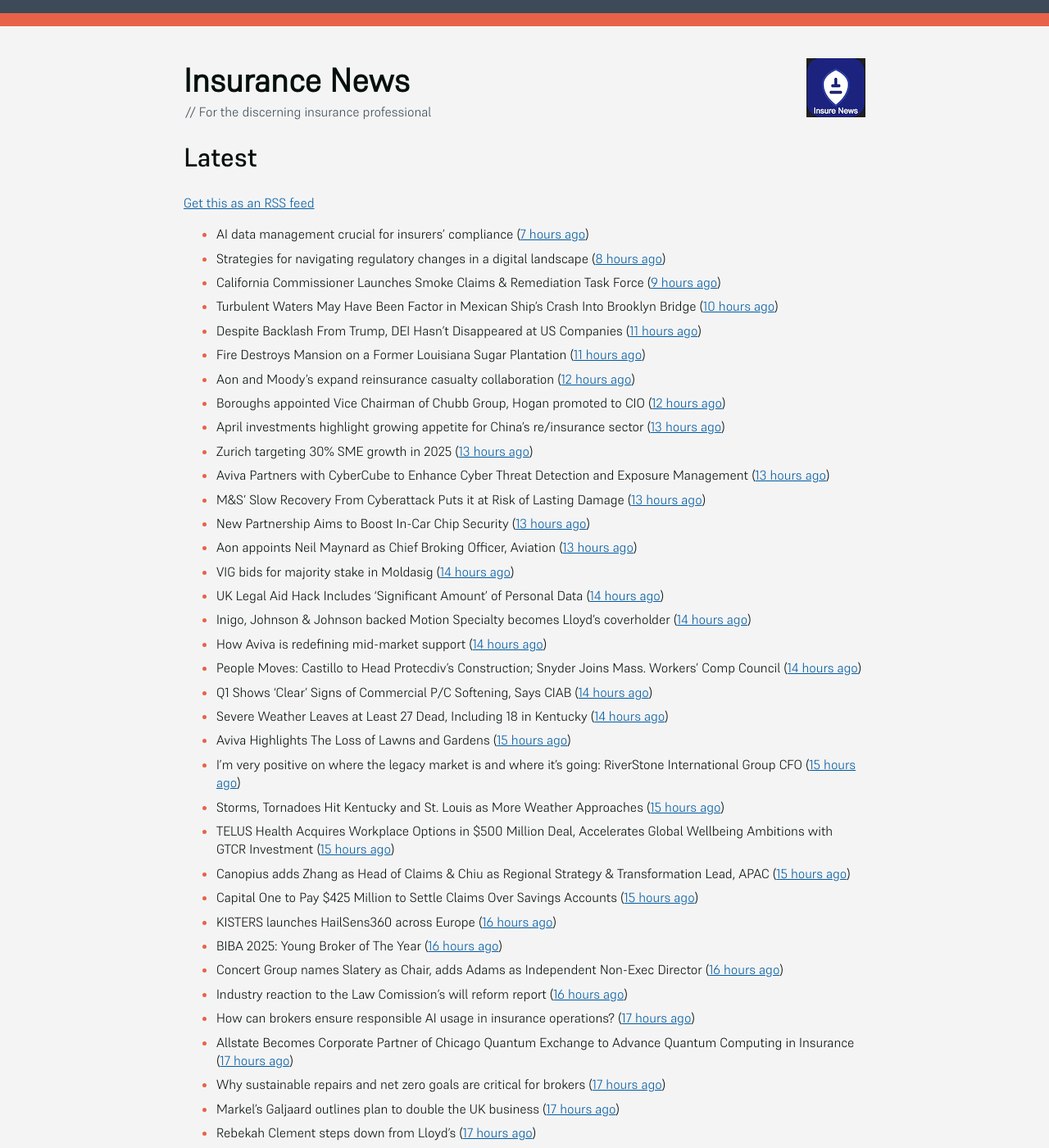
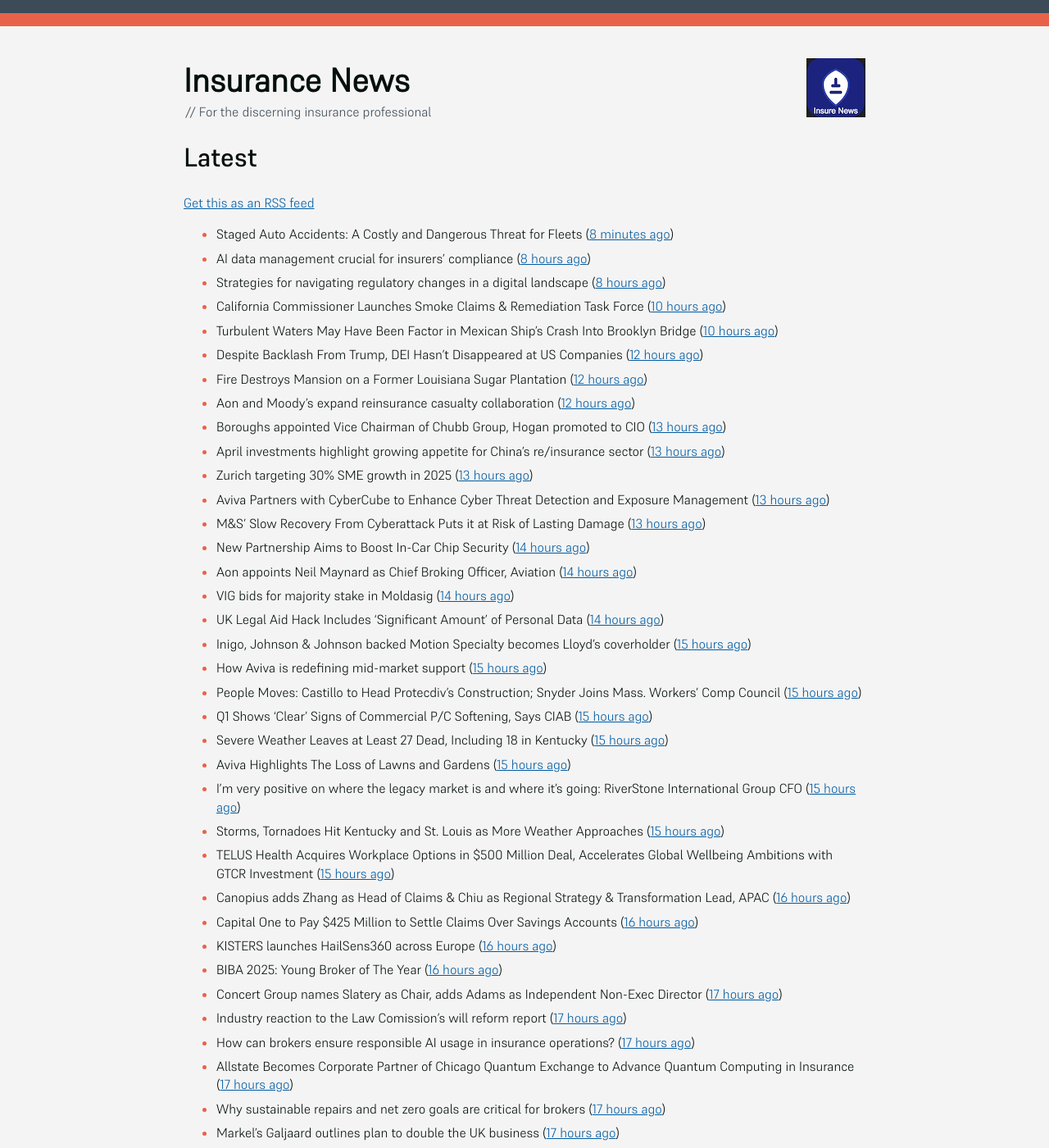
Before and after one commit to mat-0/feeds.thechels.uk, a Jekyll site: the page built from index.md, in a window 1280 px wide and 1400 px high. Shown: the whole window at 82% size. Built offline with Jekyll 4.4.1, drawn with Linux system fonts in a browser that asks for light colours; some of the changed text lies outside the part shown.

Commit message:
New Feed

```diff
--- a/index.md
+++ b/index.md
@@ -8,37 +8,38 @@ description: Latest Updates
 [Get this as an RSS feed](/feed.rss)
 
 <!-- news_marker starts -->
-- AI data management crucial for insurers' compliance ([7 hours ago](https://www.dig-in.com/news/ai-data-management-crucial-for-insurers-compliance))
+- Staged Auto Accidents: A Costly and Dangerous Threat for Fleets ([8 minutes ago](https://www.insurancejournal.com/blogs/iat/2025/05/20/822221.htm))
+- AI data management crucial for insurers' compliance ([8 hours ago](https://www.dig-in.com/news/ai-data-management-crucial-for-insurers-compliance))
 - Strategies for navigating regulatory changes in a digital landscape ([8 hours ago](https://www.dig-in.com/opinion/strategies-for-navigating-federal-and-state-regulations))
-- California Commissioner Launches Smoke Claims & Remediation Task Force ([9 hours ago](https://www.insurancejournal.com/news/west/2025/05/19/824395.htm))
+- California Commissioner Launches Smoke Claims & Remediation Task Force ([10 hours ago](https://www.insurancejournal.com/news/west/2025/05/19/824395.htm))
 - Turbulent Waters May Have Been Factor in Mexican Ship’s Crash Into Brooklyn Bridge ([10 hours ago](https://www.insurancejournal.com/news/east/2025/05/19/824334.htm))
-- Despite Backlash From Trump, DEI Hasn’t Disappeared at US Companies ([11 hours ago](https://www.insurancejournal.com/news/national/2025/05/19/824379.htm))
-- Fire Destroys Mansion on a Former Louisiana Sugar Plantation ([11 hours ago](https://www.insurancejournal.com/news/southcentral/2025/05/19/824378.htm))
+- Despite Backlash From Trump, DEI Hasn’t Disappeared at US Companies ([12 hours ago](https://www.insurancejournal.com/news/national/2025/05/19/824379.htm))
+- Fire Destroys Mansion on a Former Louisiana Sugar Plantation ([12 hours ago](https://www.insurancejournal.com/news/southcentral/2025/05/19/824378.htm))
 - Aon and Moody’s expand reinsurance casualty collaboration ([12 hours ago](https://www.reinsurancene.ws/aon-and-moodys-expand-reinsurance-casualty-collaboration/))
-- Boroughs appointed Vice Chairman of Chubb Group, Hogan promoted to CIO ([12 hours ago](https://www.reinsurancene.ws/boroughs-appointed-vice-chairman-of-chubb-group-hogan-promoted-to-cio/))
+- Boroughs appointed Vice Chairman of Chubb Group, Hogan promoted to CIO ([13 hours ago](https://www.reinsurancene.ws/boroughs-appointed-vice-chairman-of-chubb-group-hogan-promoted-to-cio/))
 - April investments highlight growing appetite for China’s re/insurance sector ([13 hours ago](https://www.reinsurancene.ws/april-investments-highlight-growing-appetite-for-chinas-re-insurance-sector/))
 - Zurich targeting 30% SME growth in 2025 ([13 hours ago](https://www.postonline.co.uk/news/7957779/zurich-targeting-30-sme-growth-in-2025))
 - Aviva Partners with CyberCube to Enhance Cyber Threat Detection and Exposure Management ([13 hours ago](https://www.insurtechinsights.com/aviva-partners-with-cybercube-to-enhance-cyber-threat-detection-and-exposure-management/))
 - M&S’ Slow Recovery From Cyberattack Puts it at Risk of Lasting Damage ([13 hours ago](https://www.insurancejournal.com/news/international/2025/05/19/824356.htm))
-- New Partnership Aims to Boost In-Car Chip Security ([13 hours ago](https://insurance-edge.net/2025/05/19/new-partnership-aims-to-boost-in-car-chip-security/))
-- Aon appoints Neil Maynard as Chief Broking Officer, Aviation ([13 hours ago](https://www.reinsurancene.ws/aon-appoints-neil-maynard-as-chief-broking-officer-aviation/))
+- New Partnership Aims to Boost In-Car Chip Security ([14 hours ago](https://insurance-edge.net/2025/05/19/new-partnership-aims-to-boost-in-car-chip-security/))
+- Aon appoints Neil Maynard as Chief Broking Officer, Aviation ([14 hours ago](https://www.reinsurancene.ws/aon-appoints-neil-maynard-as-chief-broking-officer-aviation/))
 - VIG bids for majority stake in Moldasig ([14 hours ago](https://www.reinsurancene.ws/vig-bids-for-majority-stake-in-moldasig/))
 - UK Legal Aid Hack Includes ‘Significant Amount’ of Personal Data ([14 hours ago](https://www.insurancejournal.com/news/international/2025/05/19/824353.htm))
-- Inigo, Johnson & Johnson backed Motion Specialty becomes Lloyd’s coverholder ([14 hours ago](https://www.reinsurancene.ws/inigo-johnson-johnson-backed-motion-specialty-becomes-lloyds-coverholder/))
-- How Aviva is redefining mid-market support ([14 hours ago](https://www.insurancebusinessmag.com/uk/news/breaking-news/how-aviva-is-redefining-midmarket-support-535375.aspx))
-- People Moves: Castillo to Head Protecdiv’s Construction; Snyder Joins Mass. Workers’ Comp Council ([14 hours ago](https://www.insurancejournal.com/news/east/2025/05/19/823716.htm))
-- Q1 Shows ‘Clear’ Signs of Commercial P/C Softening, Says CIAB ([14 hours ago](https://www.insurancejournal.com/news/national/2025/05/19/824328.htm))
-- Severe Weather Leaves at Least 27 Dead, Including 18 in Kentucky ([14 hours ago](https://www.insurancejournal.com/news/southeast/2025/05/19/824341.htm))
+- Inigo, Johnson & Johnson backed Motion Specialty becomes Lloyd’s coverholder ([15 hours ago](https://www.reinsurancene.ws/inigo-johnson-johnson-backed-motion-specialty-becomes-lloyds-coverholder/))
+- How Aviva is redefining mid-market support ([15 hours ago](https://www.insurancebusinessmag.com/uk/news/breaking-news/how-aviva-is-redefining-midmarket-support-535375.aspx))
+- People Moves: Castillo to Head Protecdiv’s Construction; Snyder Joins Mass. Workers’ Comp Council ([15 hours ago](https://www.insurancejournal.com/news/east/2025/05/19/823716.htm))
+- Q1 Shows ‘Clear’ Signs of Commercial P/C Softening, Says CIAB ([15 hours ago](https://www.insurancejournal.com/news/national/2025/05/19/824328.htm))
+- Severe Weather Leaves at Least 27 Dead, Including 18 in Kentucky ([15 hours ago](https://www.insurancejournal.com/news/southeast/2025/05/19/824341.htm))
 - Aviva Highlights The Loss of Lawns and Gardens ([15 hours ago](https://insurance-edge.net/2025/05/19/aviva-highlights-the-loss-of-lawns-and-gardens/))
 - I’m very positive on where the legacy market is and where it’s going: RiverStone International Group CFO ([15 hours ago](https://www.reinsurancene.ws/im-very-positive-on-where-the-legacy-market-is-and-where-its-going-riverstone-international-group-cfo/))
 - Storms, Tornadoes Hit Kentucky and St. Louis as More Weather Approaches ([15 hours ago](https://www.insurancejournal.com/news/southeast/2025/05/19/824329.htm))
 - TELUS Health Acquires Workplace Options in $500 Million Deal, Accelerates Global Wellbeing Ambitions with GTCR Investment ([15 hours ago](https://www.insurtechinsights.com/telus-health-acquires-workplace-options-in-500-million-deal-accelerates-global-wellbeing-ambitions-with-gtcr-investment/))
-- Canopius adds Zhang as Head of Claims & Chiu as Regional Strategy & Transformation Lead, APAC ([15 hours ago](https://www.reinsurancene.ws/canopius-adds-zhang-as-head-of-claims-chiu-as-regional-strategy-transformation-lead-apac/))
-- Capital One to Pay $425 Million to Settle Claims Over Savings Accounts ([15 hours ago](https://www.insurancejournal.com/news/east/2025/05/19/824323.htm))
+- Canopius adds Zhang as Head of Claims & Chiu as Regional Strategy & Transformation Lead, APAC ([16 hours ago](https://www.reinsurancene.ws/canopius-adds-zhang-as-head-of-claims-chiu-as-regional-strategy-transformation-lead-apac/))
+- Capital One to Pay $425 Million to Settle Claims Over Savings Accounts ([16 hours ago](https://www.insurancejournal.com/news/east/2025/05/19/824323.htm))
 - KISTERS launches HailSens360 across Europe ([16 hours ago](https://www.reinsurancene.ws/kisters-launches-hailsens360-across-europe/))
 - BIBA 2025: Young Broker of The Year ([16 hours ago](https://insurance-edge.net/2025/05/19/biba-2025-young-broker-of-the-year/))
-- Concert Group names Slatery as Chair, adds Adams as Independent Non-Exec Director ([16 hours ago](https://www.reinsurancene.ws/concert-group-names-slatery-as-chair-adds-adams-as-independent-non-exec-director/))
-- Industry reaction to the Law Comission’s will reform report ([16 hours ago](https://ifamagazine.com/industry-reaction-to-the-law-comissions-will-reform-report/))
+- Concert Group names Slatery as Chair, adds Adams as Independent Non-Exec Director ([17 hours ago](https://www.reinsurancene.ws/concert-group-names-slatery-as-chair-adds-adams-as-independent-non-exec-director/))
+- Industry reaction to the Law Comission’s will reform report ([17 hours ago](https://ifamagazine.com/industry-reaction-to-the-law-comissions-will-reform-report/))
 - How can brokers ensure responsible AI usage in insurance operations? ([17 hours ago](https://www.insurancebusinessmag.com/uk/news/technology/how-can-brokers-ensure-responsible-ai-usage-in-insurance-operations-536137.aspx))
 - Allstate Becomes Corporate Partner of Chicago Quantum Exchange to Advance Quantum Computing in Insurance ([17 hours ago](https://www.insurtechinsights.com/allstate-becomes-corporate-partner-of-chicago-quantum-exchange-to-advance-quantum-computing-in-insurance/))
 - Why sustainable repairs and net zero goals are critical for brokers ([17 hours ago](https://www.insurancebusinessmag.com/uk/news/environmental/why-sustainable-repairs-and-net-zero-goals-are-critical-for-brokers-536136.aspx))
```
Also changed, not shown: other parts of index.md (+13 -14 lines).
